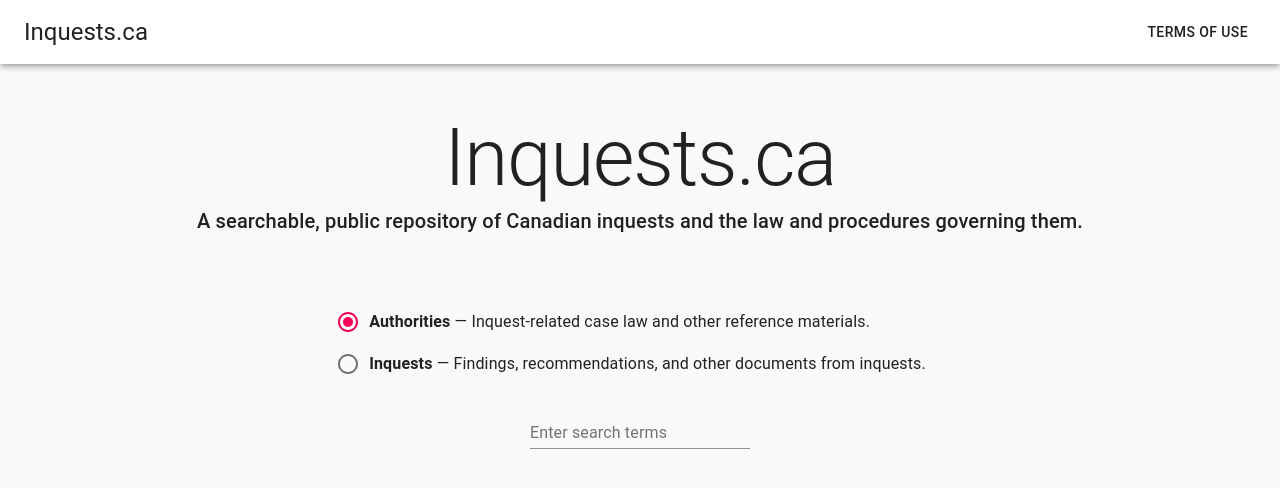
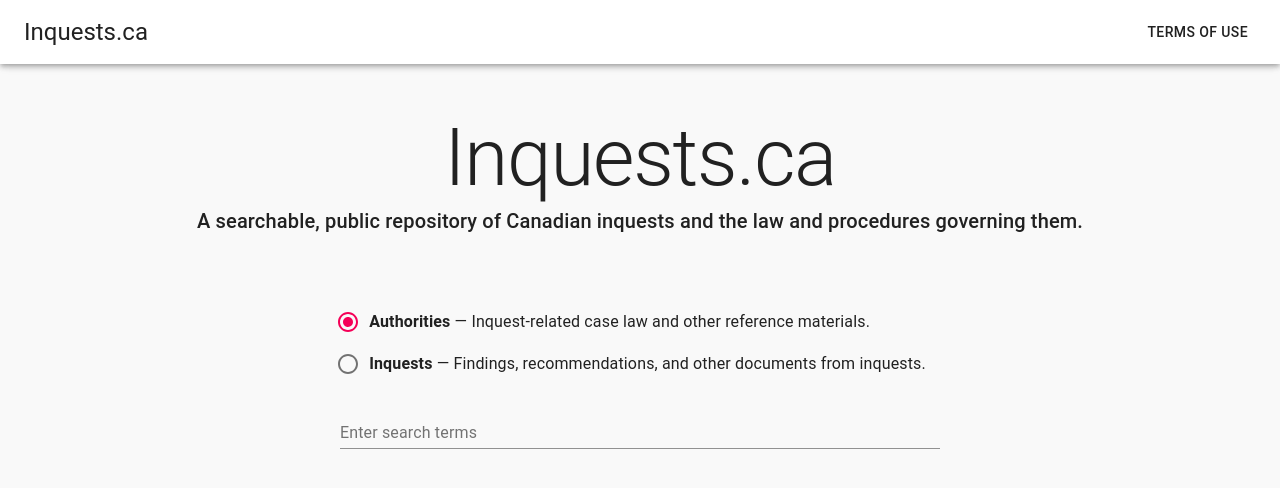
Before and after one commit to inquests-ca/inquests.ca-frontend, a React (Create React App) app: page / in a window 1280 px wide. Shown: the top 488 px of the page. Built offline with nearby package versions, Linux system fonts and the light colour scheme; no server answers.

Commit message:
Add fullWidth prop back to SearchField

```diff
--- a/src/common/components/SearchField.tsx
+++ b/src/common/components/SearchField.tsx
@@ -8,10 +8,18 @@
   label: string;
   name: string;
   onSearch: (text: string) => void;
+  fullWidth?: boolean;
   className?: string;
 }
 
-const SearchField = ({ defaultValue, label, name, onSearch, className }: SearchFieldProps) => {
+const SearchField = ({
+  defaultValue,
+  label,
+  name,
+  onSearch,
+  fullWidth,
+  className,
+}: SearchFieldProps) => {
   const [text, setText, handleSearch] = useDefaultState(defaultValue ?? '', onSearch);
 
   const handleChange = (event: React.ChangeEvent<HTMLInputElement>): void =>
@@ -28,6 +36,7 @@
       type="search"
       label={label}
       name={name}
+      fullWidth={fullWidth}
       className={className}
       onKeyDown={handleKeyDown}
       onChange={handleChange}
--- a/src/home/components/Homepage.tsx
+++ b/src/home/components/Homepage.tsx
@@ -85,6 +85,7 @@
         onSearch={handleSearch}
         label="Enter search terms"
         name="search"
+        fullWidth
         className={classes.searchField}
       ></SearchField>
     </div>
```
